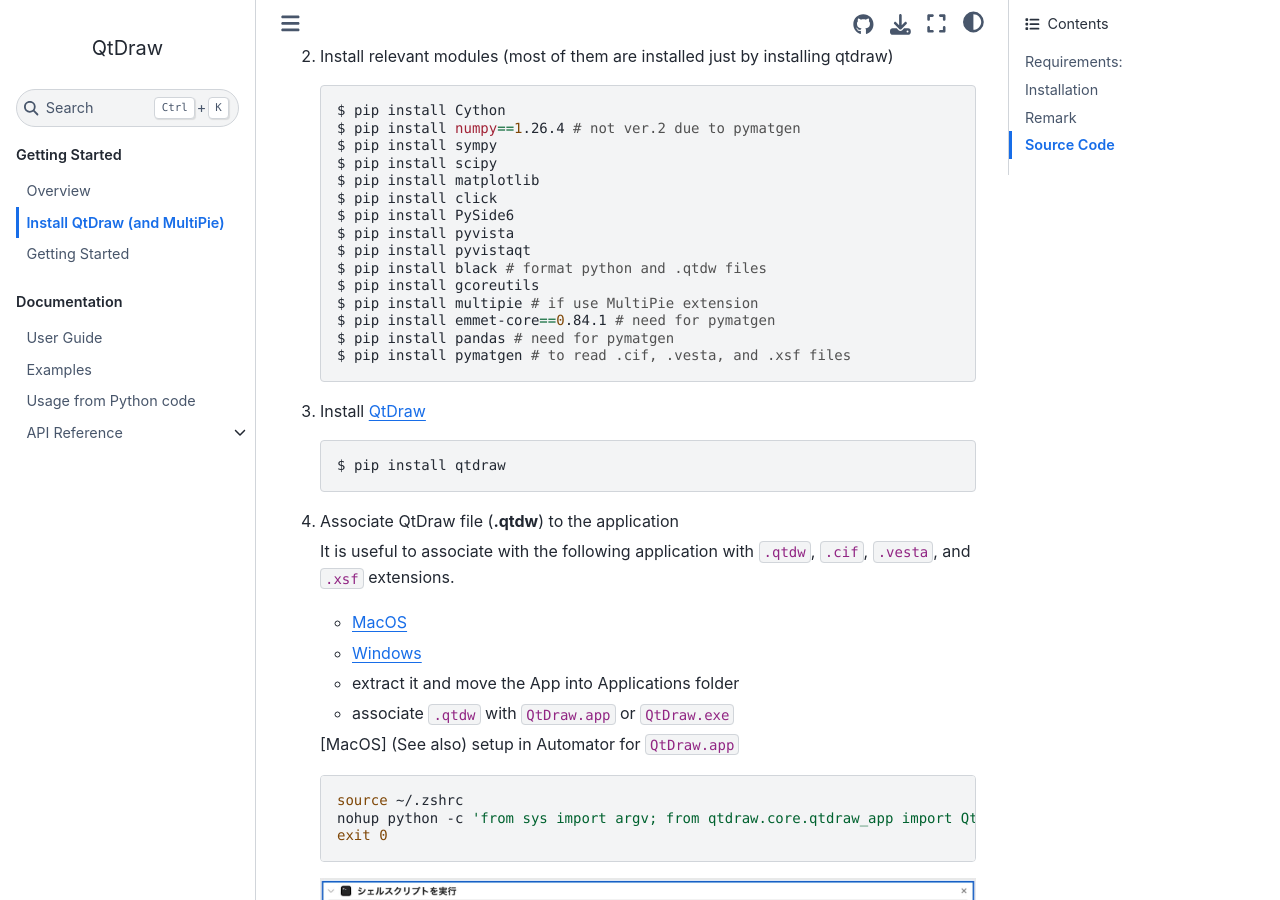
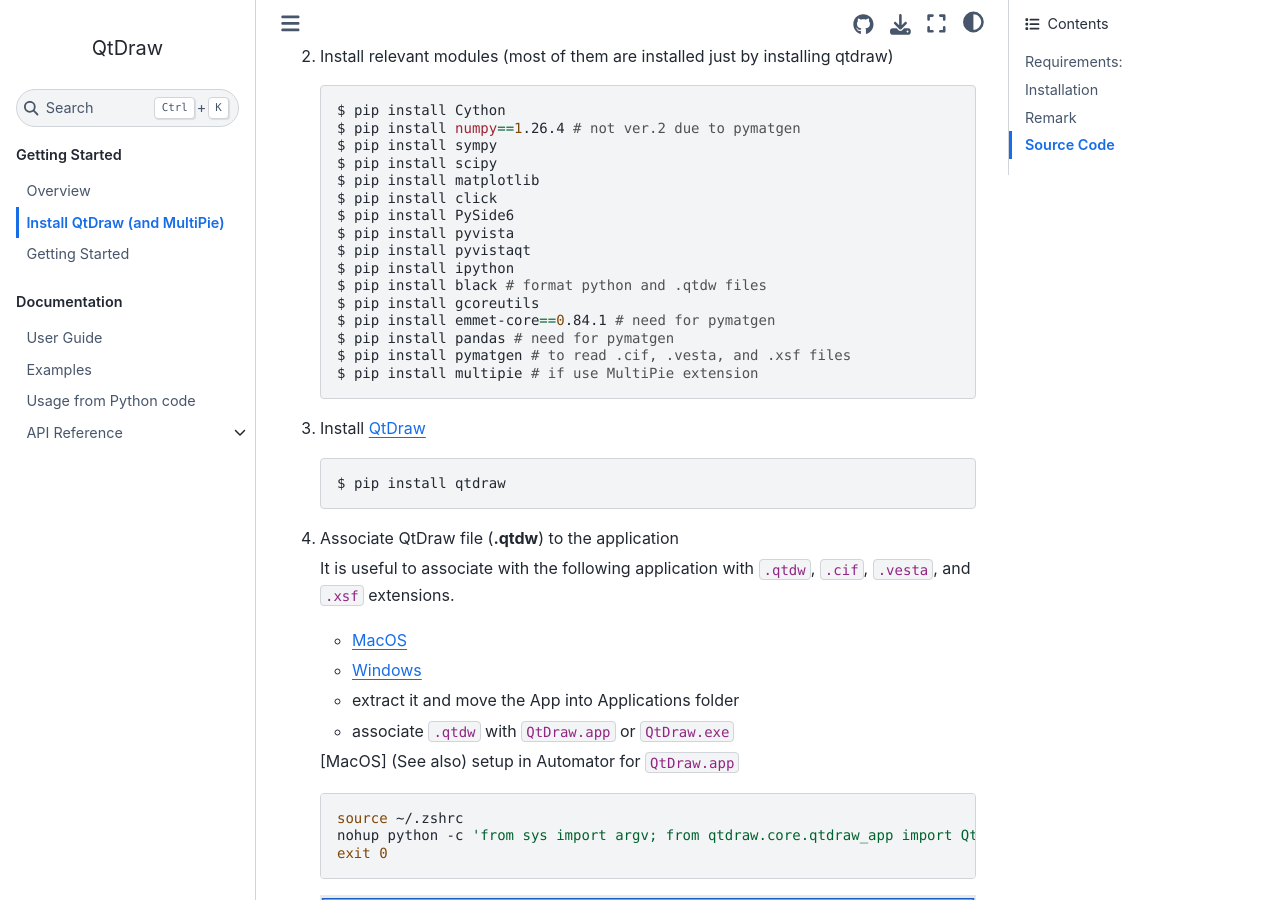
Before and after one commit to CMT-MU/QtDraw, a Jupyter Book: the page built from docs/src/install.md, in a window 1280 px wide and 900 px high, scrolled down 810 px. Built offline with Jupyter Book 1.0.4 settings and Sphinx 7.4.7 and the Sphinx Book theme 1.1.4, drawn with Linux system fonts in a browser that asks for light colours.

Commit message:
update doc

````diff
--- a/docs/src/install.md
+++ b/docs/src/install.md
@@ -36,12 +36,13 @@
     $ pip install PySide6
     $ pip install pyvista
     $ pip install pyvistaqt
+    $ pip install ipython
     $ pip install black # format python and .qtdw files
     $ pip install gcoreutils
-    $ pip install multipie # if use MultiPie extension
     $ pip install emmet-core==0.84.1 # need for pymatgen
     $ pip install pandas # need for pymatgen
     $ pip install pymatgen # to read .cif, .vesta, and .xsf files
+    $ pip install multipie # if use MultiPie extension
     ```
 
 3. Install [QtDraw](https://cmt-mu.github.io/QtDraw/)
````
